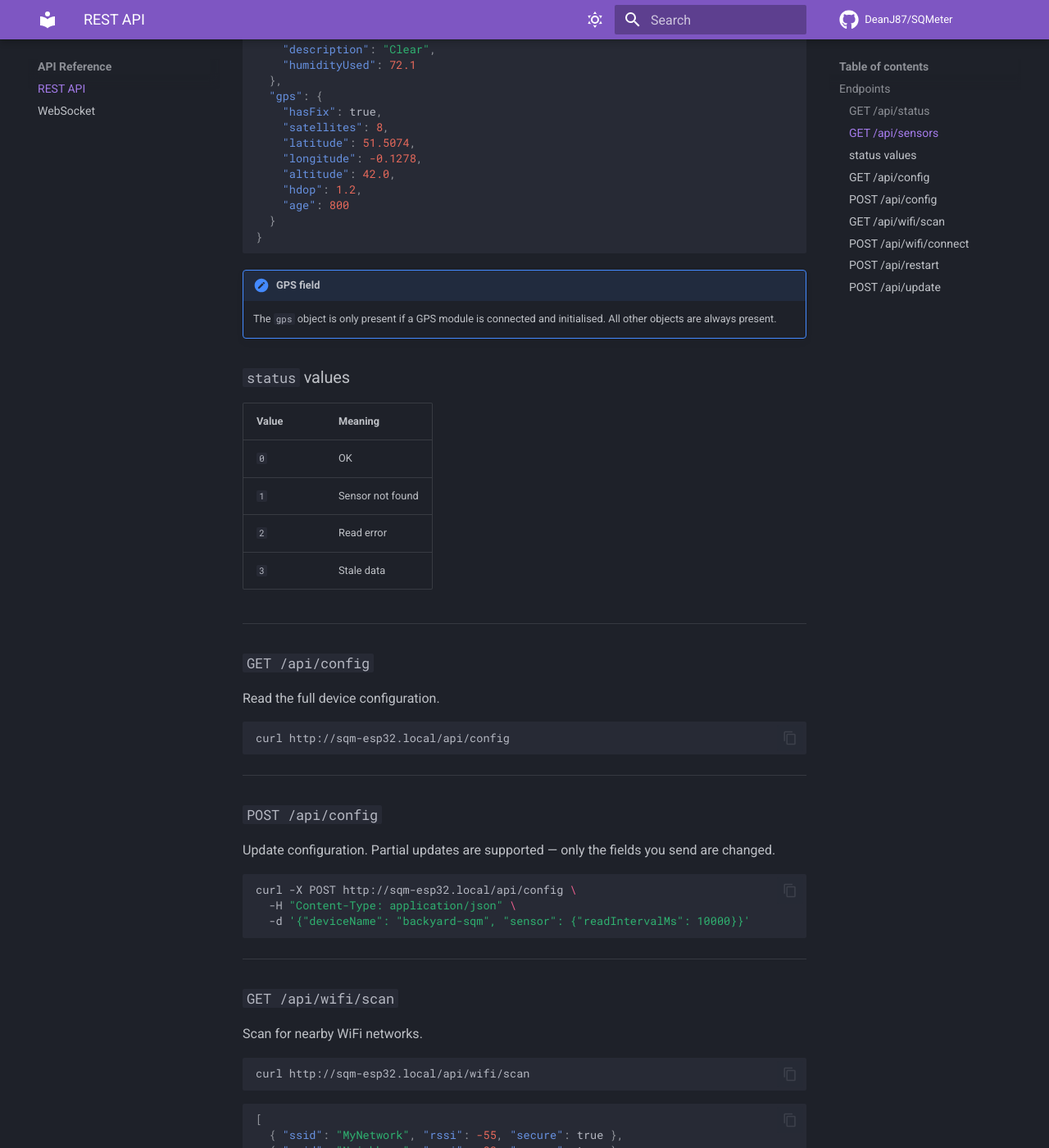
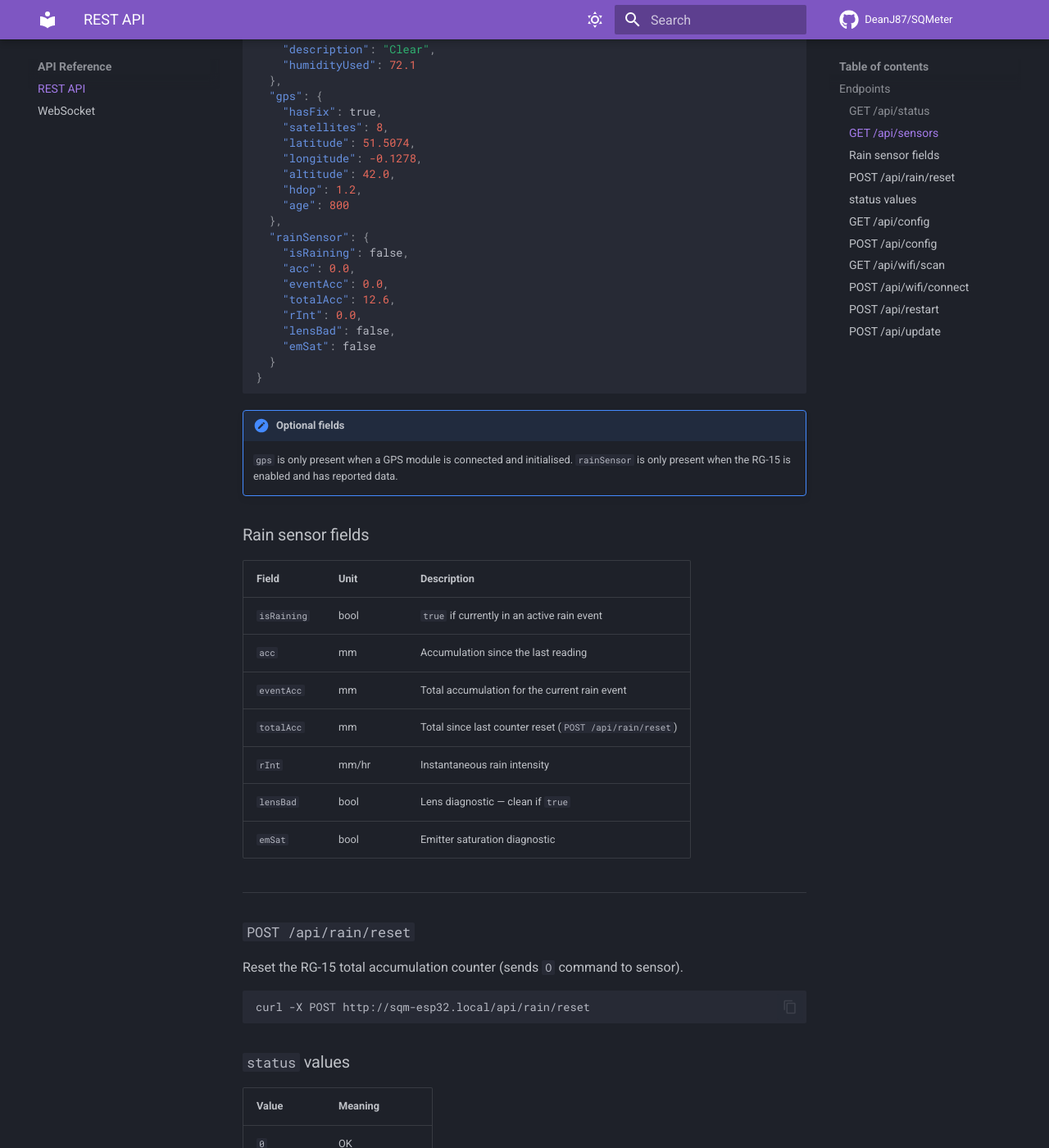
Before and after one commit to DeanJ87/SQMeter, an MkDocs documentation site: the page built from docs/api/rest.md, in a window 1280 px wide and 1400 px high, scrolled down 1419 px. Shown: the whole window at 82% size. Built offline with MkDocs 1.6.1 and Material for MkDocs 9.7.7, drawn with Linux system fonts in a browser that asks for light colours; comment, search, counter and statistics services are not loaded.

````diff
--- a/docs/api/rest.md
+++ b/docs/api/rest.md
@@ -77,12 +77,43 @@ curl http://sqm-esp32.local/api/sensors
     "altitude": 42.0,
     "hdop": 1.2,
     "age": 800
+  },
+  "rainSensor": {
+    "isRaining": false,
+    "acc": 0.0,
+    "eventAcc": 0.0,
+    "totalAcc": 12.6,
+    "rInt": 0.0,
+    "lensBad": false,
+    "emSat": false
   }
 }
 ```
 
-!!! note "GPS field"
-    The `gps` object is only present if a GPS module is connected and initialised. All other objects are always present.
+!!! note "Optional fields"
+    `gps` is only present when a GPS module is connected and initialised. `rainSensor` is only present when the RG-15 is enabled and has reported data.
+
+### Rain sensor fields
+
+| Field | Unit | Description |
+|-------|------|-------------|
+| `isRaining` | bool | `true` if currently in an active rain event |
+| `acc` | mm | Accumulation since the last reading |
+| `eventAcc` | mm | Total accumulation for the current rain event |
+| `totalAcc` | mm | Total since last counter reset (`POST /api/rain/reset`) |
+| `rInt` | mm/hr | Instantaneous rain intensity |
+| `lensBad` | bool | Lens diagnostic — clean if `true` |
+| `emSat` | bool | Emitter saturation diagnostic |
+
+---
+
+### `POST /api/rain/reset`
+
+Reset the RG-15 total accumulation counter (sends `O` command to sensor).
+
+```bash
+curl -X POST http://sqm-esp32.local/api/rain/reset
+```
 
 ### `status` values
 
````
Also changed, not shown: docs/api/websocket.md (+11 -2 lines), docs/hardware/rg15.md (+114 -31 lines), docs/user-guide/mqtt.md (+29 -0 lines).
